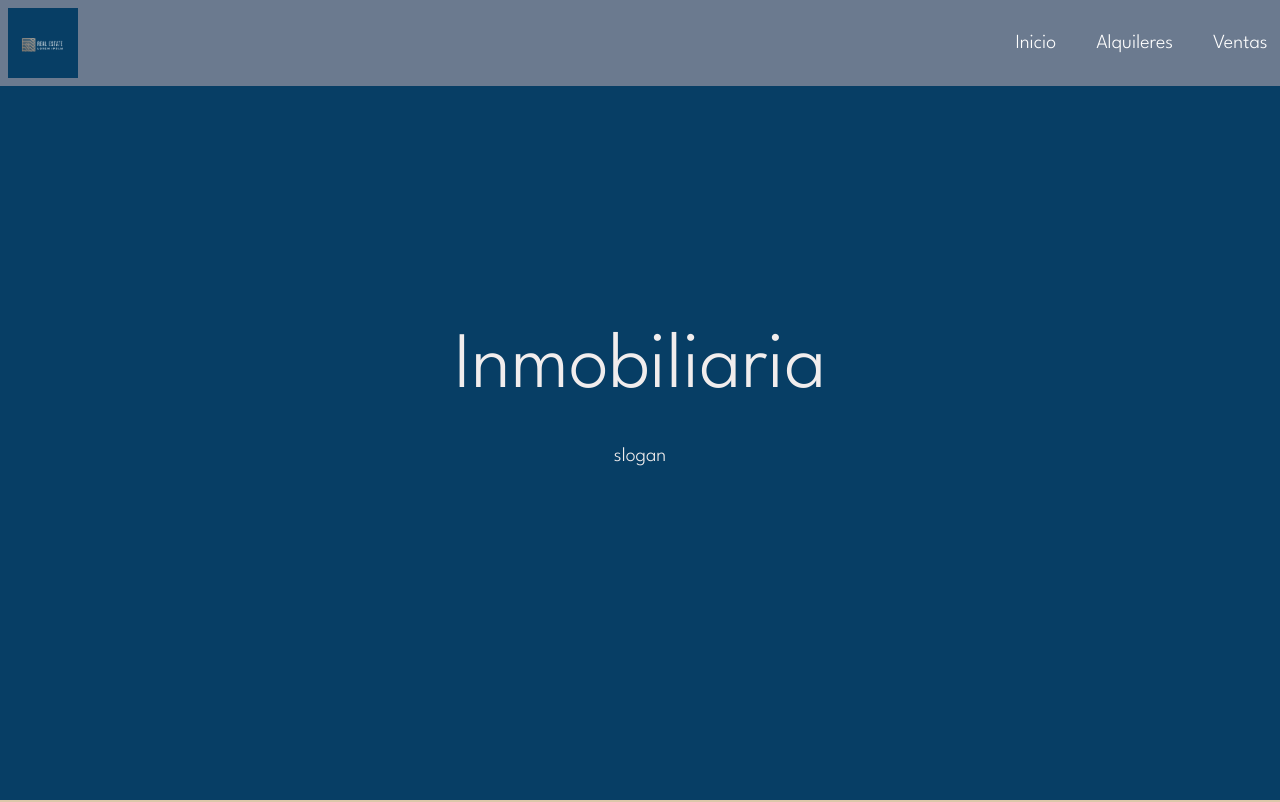
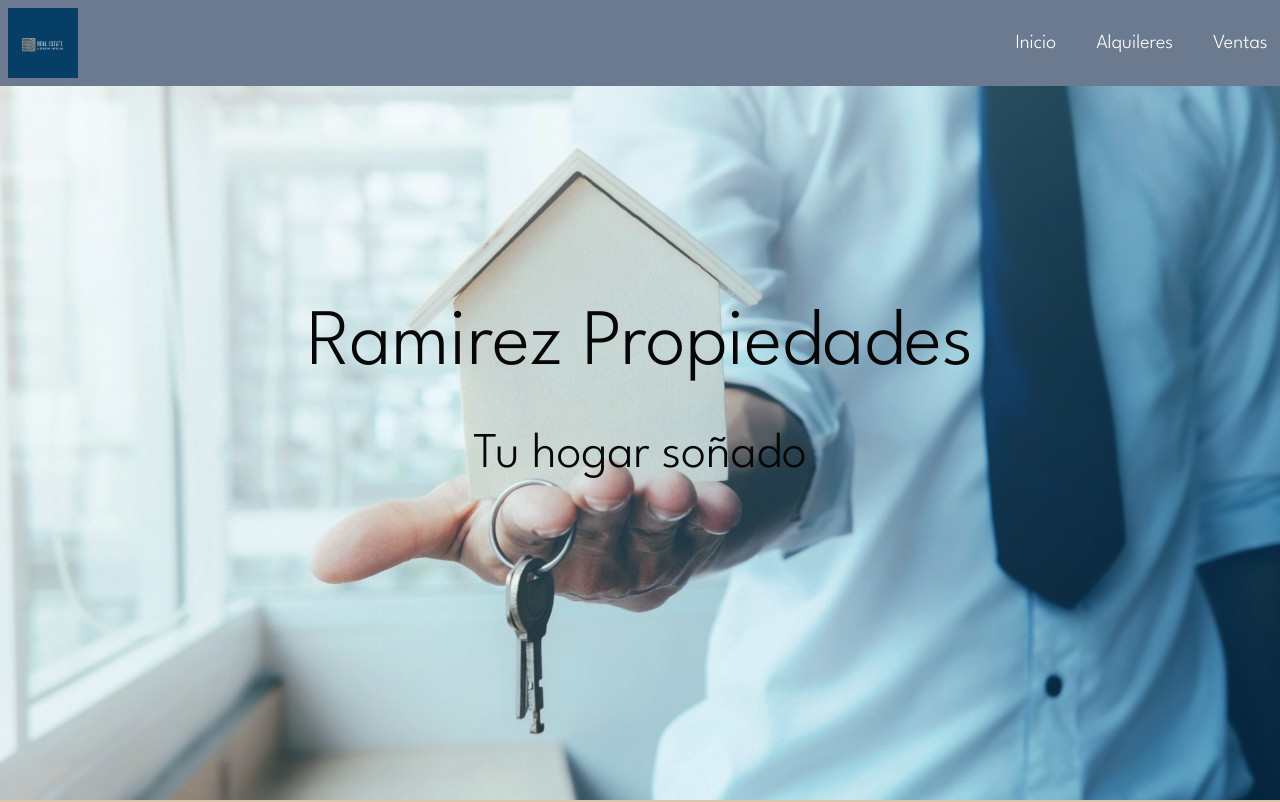
Before and after one commit to GabyDevX/Inmobiliaria_Ramirez, a website: page index.html in a window 1280 px wide. Shown: the top 802 px of the page. Drawn offline with nearby package versions, Linux system fonts and the light colour scheme.

Commit message:
Se añadió un nuevo background al hero del index

```diff
--- a/index.html
+++ b/index.html
@@ -54,8 +54,8 @@
     </header>
     <main>
       <section class="hero">
-        <h1 class="hero__title">Inmobiliaria</h1>
-        <p class="hero__slogan">slogan</p>
+        <h1 class="hero__title">Ramirez Propiedades</h1>
+        <p class="hero__slogan">Tu hogar soñado</p>
       </section>
       <section class="creaDetalla">
         <article class="creaPropiedad">
--- a/sass/views/_home.scss
+++ b/sass/views/_home.scss
@@ -7,14 +7,22 @@
   align-items: center;
   flex-direction: column;
   gap: 2rem;
-  background-color: $blue;
-  color: rgb(241, 237, 237);
+  // background-color: $blue;
+  background-image: url(../../images/background-hero.jpg);
+  background-position: center top;
+  background-repeat: no-repeat;
+  background-size: cover;
+  background-attachment: fixed;
+  color: #080707;
   &__title,
   &__slogan {
     text-align: center;
   }
   &__title {
     font-size: 8em;
+  }
+  &__slogan {
+    font-size: 5rem;
   }
 }
 
```
Also changed, not shown: css/index.css, images/background-hero.jpg (added).
